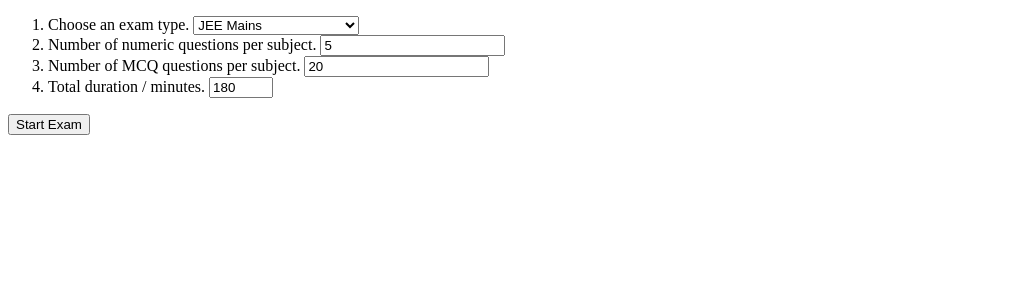
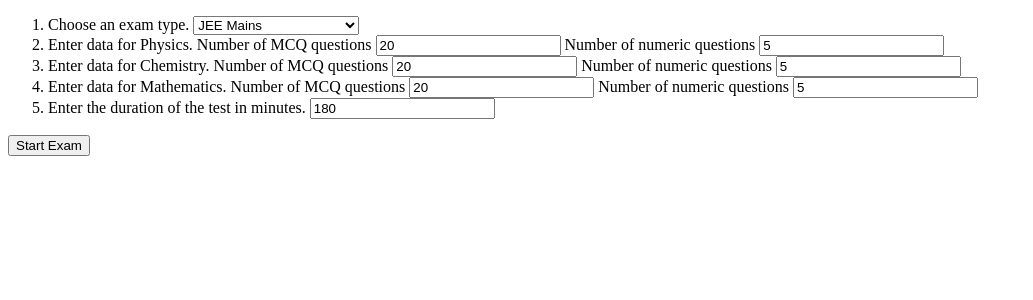
Before and after one commit to eccentricOrange/jee-prac, a Flask app: page / in a window 1280 px wide. Shown: the top 300 px of the page, without its empty margins (0-1033 px from the left). Run offline with Flask 2, Linux system fonts and the light colour scheme.

Commit message:
handled some more data

```diff
--- a/app.py
+++ b/app.py
@@ -5,31 +5,14 @@ app = Flask(__name__)
 
 questions_status = {}
 
-test_data = {
-    'number_of_numeric_questions': 0,
-    'number_of_mcq_questions': 0,
-    'duration': 0
-}
+test_data = {}
 
-new_question = {
+NEW_QUESTION = {
     'number': 0,
     'status': "unvisited",
     'value': None,
     'type': None,
     'subject': None
-}
-
-PAPER_RULES = {
-    'mains': {
-        'numeric': 5,
-        'mcq': 20,
-        'duration': 180
-    },
-    'mains_old': {
-        'numeric': 0,
-        'mcq': 30,
-        'duration': 180
-    }
 }
 
 SUBJECTS = [
@@ -38,90 +21,66 @@ SUBJECTS = [
     'mathematics'
 ]
 
+TYPES = [
+    'mcq',
+    'numeric'
+]
+
+def produce_list_of_questions(exam_data: dict):
+    questions = {}
+
+    question_number = 1
+    for subject_no, subject in enumerate(SUBJECTS, start=1):
+        for type_no, type in enumerate(TYPES, start=1):
+
+            for i in range(1, int(exam_data[f"{subject}_{type}"]) + 1):
+
+                question = NEW_QUESTION.copy()
+                question['number'] = question_number
+                question['subject'] = subject
+                question['type'] = type
+                questions[str(question_number)] = question
+                question_number += 1
+
+    return questions
+
+
 @app.route('/')
 def index():
     return render_template('index.html')
 
 @app.route('/start')
 def start():
-    global PAPER_RULES, test_data, questions_status
-    test_type = str(request.args.get('test_type'))
-    number_of_numeric_questions = int(str(request.args.get('number_of_numeric_questions')))
-    number_of_mcq_questions = int(str(request.args.get('number_of_mcq_questions')))
-    duration = int(str(request.args.get('duration')))
-
-    test_data = {
-        'number_of_numeric_questions': number_of_numeric_questions,
-        'number_of_mcq_questions': number_of_mcq_questions,
-        'duration': duration
-    }
-
-    questions_status = initialize_paper(test_type, test_data)
-
+    global test_data, questions_status
+    test_data = request.args.to_dict()
+    questions_status = produce_list_of_questions(test_data)
     return redirect('/question?number=1')
-
-@app.route('/get_question_by_number')
-def get_question_by_number():
-    global questions_status
-    question_number = int(str(request.args.get('question_number')))
-    return dumps(questions_status[question_number])
 
 @app.route('/get_questions_status')
 def get_questions_status():
-    global questions_status
     return dumps(questions_status)
 
-@app.route('/get_test_data')
-def get_test_data():
-    global test_data
-    return dumps(test_data)
+@app.route('/get_question_status')
+def get_question_status():
+    return dumps(questions_status[request.args.get('number')])
 
 @app.route('/question')
 def question():
-    number = f"q{request.args.get('number')}"
+    global questions_status
+    number = str(request.args.get('number'))
+    question = questions_status[number]
+    return render_template(f'{question["type"]}.html', q_no=question['number'], q_type=question["type"])
 
-    if number in questions_status:
-        if questions_status[number]['type'] == 'numeric':
-            return render_template('numeric.html')
-
-        if questions_status[number]['type'] == 'mcq':
-            return render_template('mcq.html')
-
-    return render_template('error.html')
-
-def initialize_paper(test_type, test_data):
-    questions_status= {}
-
-    if test_type in PAPER_RULES:
-        test_data['number_of_numeric_questions'] = PAPER_RULES[test_type]['numeric']
-        test_data['number_of_mcq_questions'] = PAPER_RULES[test_type]['mcq']
-        test_data['duration'] = PAPER_RULES[test_type]['duration']
-
-    for subject_counter, subject in enumerate(SUBJECTS):
-
-        subject_increment = (test_data['number_of_mcq_questions'] + test_data['number_of_numeric_questions']) * subject_counter
-
-        for question_counter in range(1, test_data['number_of_mcq_questions'] + 1):
-            current_question_number = question_counter + subject_increment
-            current_question_number_index = f"q{current_question_number}"
-
-            questions_status[current_question_number_index] = new_question.copy()
-            questions_status[current_question_number_index]['type'] = 'mcq'
-            questions_status[current_question_number_index]['subject'] = subject
-            questions_status[current_question_number_index]['number'] = current_question_number
-
-        for question_counter in range(1, test_data['number_of_numeric_questions'] + 1):
-            current_question_number = question_counter + test_data['number_of_mcq_questions'] + subject_increment
-            current_question_number_index = f"q{current_question_number}"
-            questions_status[current_question_number_index] = new_question.copy()
-            questions_status[current_question_number_index]['type'] = 'numeric'
-            questions_status[current_question_number_index]['subject'] = subject
-            questions_status[current_question_number_index]['number'] = current_question_number
-
-    return questions_status
+@app.route('/store_value')
+def store_value():
+    global questions_status
+    number = str(request.args.get('number'))
+    value = request.args.get('value')
+    questions_status[number]['value'] = value
+    return dumps({'status': 'success'}), 200
 
 def test():
-    print(dumps(initialize_paper('mains', test_data), indent=4))
+    pass
 
 if __name__ == '__main__':
     test()
--- a/static/script.js
+++ b/static/script.js
@@ -1,20 +1,3 @@
-function create_palette(number_of_questions) {
-    let container = document.getElementById("palette").getElementsByTagName("form")[0];
-    let buttons = []
-
-    for (var i = 1; i < number_of_questions + 1; i++) {
-        var input = document.createElement("input");
-        input.setAttribute("type", "button");
-        input.setAttribute("name", i);
-        input.setAttribute("value", i);
-        input.setAttribute("id", i);
-
-        buttons.push(input);
-    }
-
-    return buttons;
-}
-
 async function get_url(url) {
     const response = await fetch(url);
     const json = await response.json();
@@ -22,35 +5,98 @@ async function get_url(url) {
     return json;
 }
 
-function main() {
-    get_palette();
-
+const PAPER_RULES = {
+    'mains': {
+        'physics_mcq': 20,
+        'chemistry_mcq': 20,
+        'mathematics_mcq': 20,
+        'physics_numeric': 5,
+        'chemistry_numeric': 5,
+        'mathematics_numeric': 5,
+        'duration': 180
+    },
+    'mains_old': {
+        'physics_mcq': 30,
+        'chemistry_mcq': 30,
+        'mathematics_mcq': 30,
+        'physics_numeric': 0,
+        'chemistry_numeric': 0,
+        'mathematics_numeric': 0,
+        'duration': 180
+    }
 }
 
-window.onload = main;
+function update_values() {
 
-function get_palette() {
-    const test_data = get_url('/get_test_data');
-    test_data.then(
-        function (data) {
-            console.log(data);
-            let total_questions = (data.number_of_numeric_questions + data.number_of_mcq_questions) * 3;
-            let buttons = create_palette(total_questions);
-            console.log(buttons);
-            set_palette(buttons);
+    form = document.getElementById("config_test");
+
+    const test_type = form.elements["test_type"].value;
+    if (test_type in PAPER_RULES) {
+        for (question in PAPER_RULES[test_type]) {
+            form.elements[question].value = PAPER_RULES[test_type][question];
         }
-    );
+    }
 }
-function set_palette(buttons) {
+
+function set_palette() {
     const questions_status = get_url('/get_questions_status');
     questions_status.then(
         function (data) {
             for (question in data) {
-                const current_button = data[question];
-                button = buttons[current_button.number - 1];
-                button.setAttribute("class", `question_button ${current_button.status}`);
-                document.getElementById(current_button.subject).appendChild(button);
+                // console.log(question);
+                let new_button = document.createElement('button');
+                new_button.className = `question_button ${data[question]['status']}`;
+                new_button.innerHTML = data[question]['number'];
+
+                document.getElementById(data[question]['subject']).appendChild(new_button);
             }
         }
     );
 }
+
+function clear_mcq() {
+    const radios = document.getElementsByName('question');
+    for (let i = 0; i < radios.length; i++) {
+        radios[i].checked = false;
+    }
+}
+
+function store_value() {
+    const url_params = new URLSearchParams(window.location.search);
+    const question_status = get_url(`/get_question_status?number=${url_params.get('number')}`);
+    question_status.then(
+        function (question_status) {
+            let value = null;
+            if (question_status["type"] == 'mcq') {
+                value = document.querySelector('input[name="question"]:checked').value
+            }
+
+            else if (question_status["type"] == 'numeric') {
+                value = document.getElementsByName('question')[0].value;
+            }
+
+            fetch(`/store_value?number=${url_params.get('number')}&value=${value}`);
+        }
+    );
+}
+
+function main() {
+    const question_status = get_url(`/get_question_status?number=${url_params.get('number')}`);
+    question_status.then(
+        function (question_status) {
+            if (question_status["type"] == 'mcq') {
+                clear_mcq();
+
+                if (question_status["value"] != null) {
+                    document.querySelector(`input[value=${question_status["value"]}]`).checked = true;
+                }
+            }
+
+            else if (question_status["type"] == 'numeric') {
+                document.getElementsByName('question')[0].value = question_status["value"];
+            }
+        }
+    )
+}
+
+window.onload = main;
--- a/templates/index.html
+++ b/templates/index.html
@@ -8,35 +8,62 @@
     <meta name="viewport"
         content="width=device-width, initial-scale=1.0">
     <title>JEE Practice</title>
+    <link rel="stylesheet"
+        href="{{ url_for('static', filename='config_style.css') }}">
+    <script src="{{ url_for('static', filename='script.js') }}"></script>
 </head>
 
 <body>
-    <form method="get" action="/start" onload="this.focus()">
+    <form method="get" id="config_test" action="/start">
         <ol>
             <li>
                 Choose an exam type.
-                <select name="test_type" required>
+                <select name="test_type" required onchange="update_values()">
                     <option value="mains" selected>JEE Mains</option>
                     <option value="mains_old">JEE Mains (Old Pattern)</option>
-                    <option value="advanced">JEE Advanced</option>
                     <option value="random">Random Test</option>
                 </select>
             </li>
 
             <li>
-                Number of numeric questions per subject.
-                <input type="number" name="number_of_numeric_questions" min="1" value="5" required>
+                Enter data for Physics.
+
+
+                Number of MCQ questions
+                <input type="number" name="physics_mcq" value="20" required>
+
+                Number of numeric questions
+                <input type="number" name="physics_numeric" value="5">
             </li>
 
             <li>
-                Number of MCQ questions per subject.
-                <input type="number" name="number_of_mcq_questions" min="1" value="20" required>
+                Enter data for Chemistry.
+
+
+                Number of MCQ questions
+                <input type="number" name="chemistry_mcq" value="20" required>
+
+                Number of numeric questions
+                <input type="number" name="chemistry_numeric" value="5">
             </li>
 
             <li>
-                Total duration / minutes.
-                <input type="number" name="duration" min="1" max="360" value="180" required>
+                Enter data for Mathematics.
+
+
+                Number of MCQ questions
+                <input type="number" name="mathematics_mcq" value="20" required>
+
+                Number of numeric questions
+                <input type="number" name="mathematics_numeric" value="5">
             </li>
+
+            <li>
+                Enter the duration of the test in minutes.
+
+                <input type="number" name="duration" value="180" required>
+            </li>
+
         </ol>
 
         <input type="submit" value="Start Exam">
--- a/templates/mcq.html
+++ b/templates/mcq.html
@@ -2,7 +2,7 @@
 
 
 {% block question %}
-<form>
+<form onchange="store_value()">
     <input type="radio"
         name="question"
         value="A"
--- a/templates/numeric.html
+++ b/templates/numeric.html
@@ -2,7 +2,7 @@
 
 
 {% block question %}
-<form>
+<form onchange="store_value()">
     <input type="number"
         name="question">
 </form>
```
Also changed, not shown: templates/question.html (+6 -6 lines), static/config_style.css (added), static/question_style.css (added), static/style.css (deleted), 1 other file.
